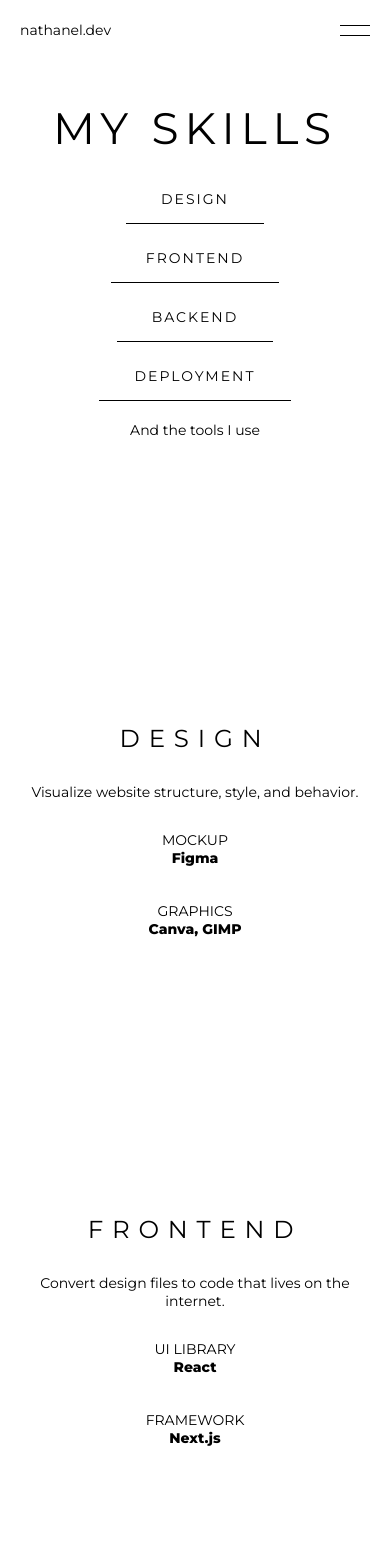
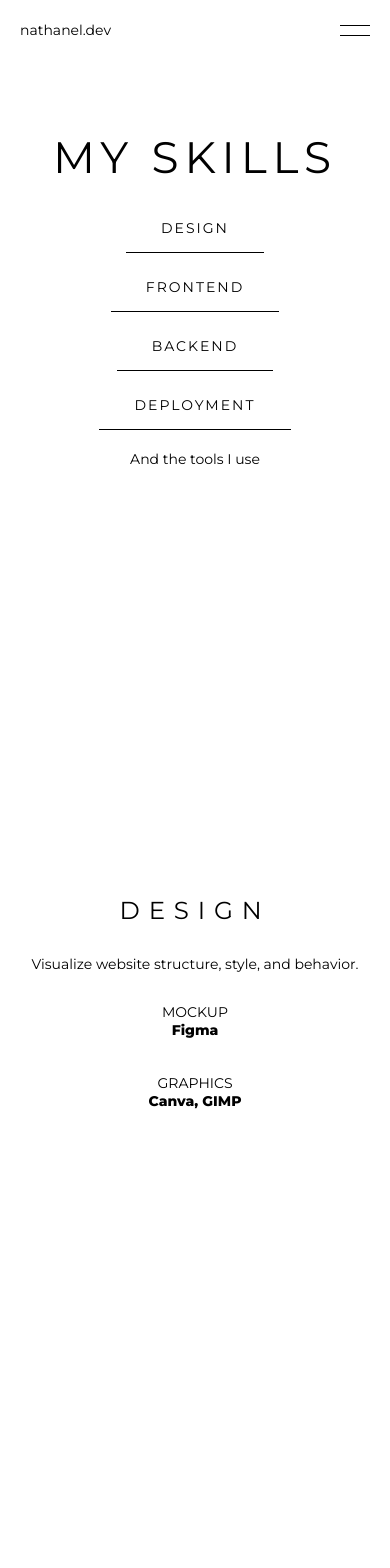
Before and after one commit to natdlc/nathanel-portfolio, a Next.js app: page /skills in a window 390 px wide. Shown: the top 1568 px of the page. Built offline with nearby package versions, Linux system fonts and the light colour scheme.

Commit message:
fully responsive

```diff
--- a/components/home/about/about-item/about-item.module.css
+++ b/components/home/about/about-item/about-item.module.css
@@ -12,6 +12,12 @@
     height: 500px;
     gap: 30px;
     justify-content: center;
+  }
+}
+
+@media (min-height: 600px) {
+  .article {
+    height: 100vh;
   }
 }
 
--- a/components/home/contact/contact.jsx
+++ b/components/home/contact/contact.jsx
@@ -1,10 +1,13 @@
+import useScrollIntoView from "@/hooks/useScrollIntoView";
 import { InView } from "react-intersection-observer";
 import styles from "./contact.module.css";
 
 export default function Contact() {
   const toggler = (inView) => (inView ? styles.shown : styles.hidden);
+
+  const ref = useScrollIntoView("contact");
   return (
-    <section id="contact" className={styles.section}>
+    <section ref={ref} id="contact" className={styles.section}>
       <InView>
         {({ inView, ref }) => (
           <h3 ref={ref} className={toggler(inView)}>
--- a/components/home/contact/contact.module.css
+++ b/components/home/contact/contact.module.css
@@ -14,6 +14,12 @@
     gap: 20px;
     justify-content: center;
     padding: 0 15px;
+  }
+}
+
+@media (min-height: 600px) {
+  .section {
+    height: 100vh;
   }
 }
 
--- a/components/home/hero/hero.module.css
+++ b/components/home/hero/hero.module.css
@@ -28,6 +28,12 @@
     height: 500px;
     justify-content: start;
     gap: 15px;
+  }
+}
+
+@media (min-height: 600px) {
+  .section {
+    height: 100vh;
   }
 }
 
--- a/components/skills/hero/hero.module.css
+++ b/components/skills/hero/hero.module.css
@@ -12,6 +12,8 @@
   .hero {
     height: 500px;
     gap: 20px;
+    justify-content: start;
+    padding-top: 50px;
   }
 }
 
--- a/components/skills/skill/skill.module.css
+++ b/components/skills/skill/skill.module.css
@@ -12,6 +12,12 @@
   .section {
     height: 500px;
     padding: 0 10px;
+  }
+}
+
+@media (min-height: 600px) {
+  .section {
+    height: 100vh;
   }
 }
 
--- a/layout/nav/skills-nav/skills-nav.module.css
+++ b/layout/nav/skills-nav/skills-nav.module.css
@@ -1,6 +1,6 @@
 .div {
   z-index: 99;
-  bottom: 20%;
+  bottom: 40%;
   right: 60px;
   position: fixed;
   display: flex;
--- a/lib/content/skills.js
+++ b/lib/content/skills.js
@@ -18,7 +18,7 @@ export function getSkillItems() {
     {
       id: "frontend",
       title: "frontend",
-      description: "Convert design files to code that lives on the internet.",
+      description: "Convert design files into code that lives on the internet.",
       tools: [
         {
           key: "ui library",
@@ -33,7 +33,8 @@ export function getSkillItems() {
     {
       id: "backend",
       title: "backend",
-      description: "Build website functionality and security with code",
+      description:
+        "Build website functionality and security through programming.",
       tools: [
         {
           key: "language",
@@ -56,7 +57,7 @@ export function getSkillItems() {
     {
       id: "deployment",
       title: "deployment",
-      description: "Guarantee website to be up and running 24 hours per day",
+      description: "Guarantee that your website is up and running 24 / 7.",
       tools: [
         {
           key: "frontend hosting",
```
Also changed, not shown: components/home/work/work-item/work-item.module.css (+13 -1 lines).
